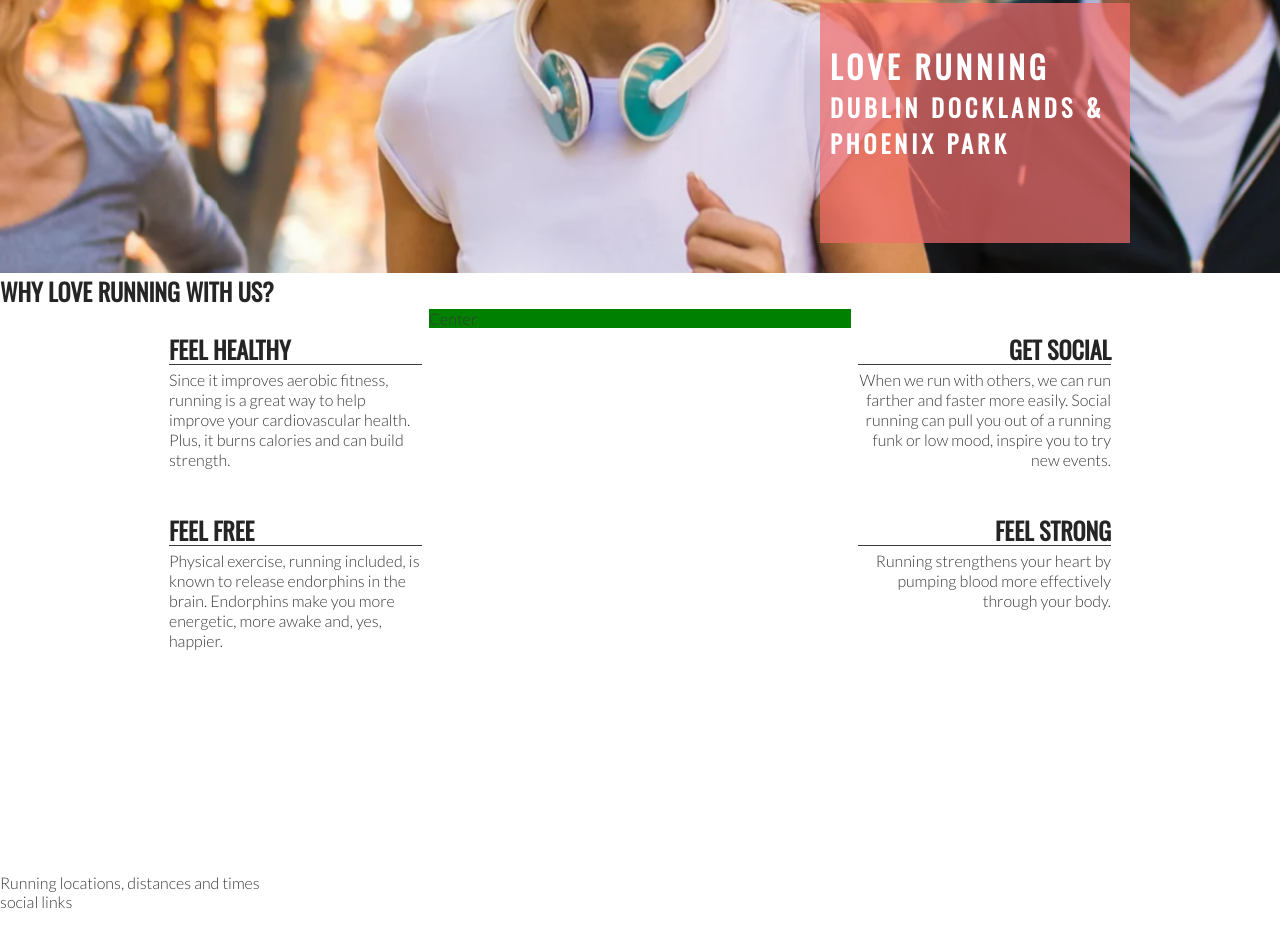
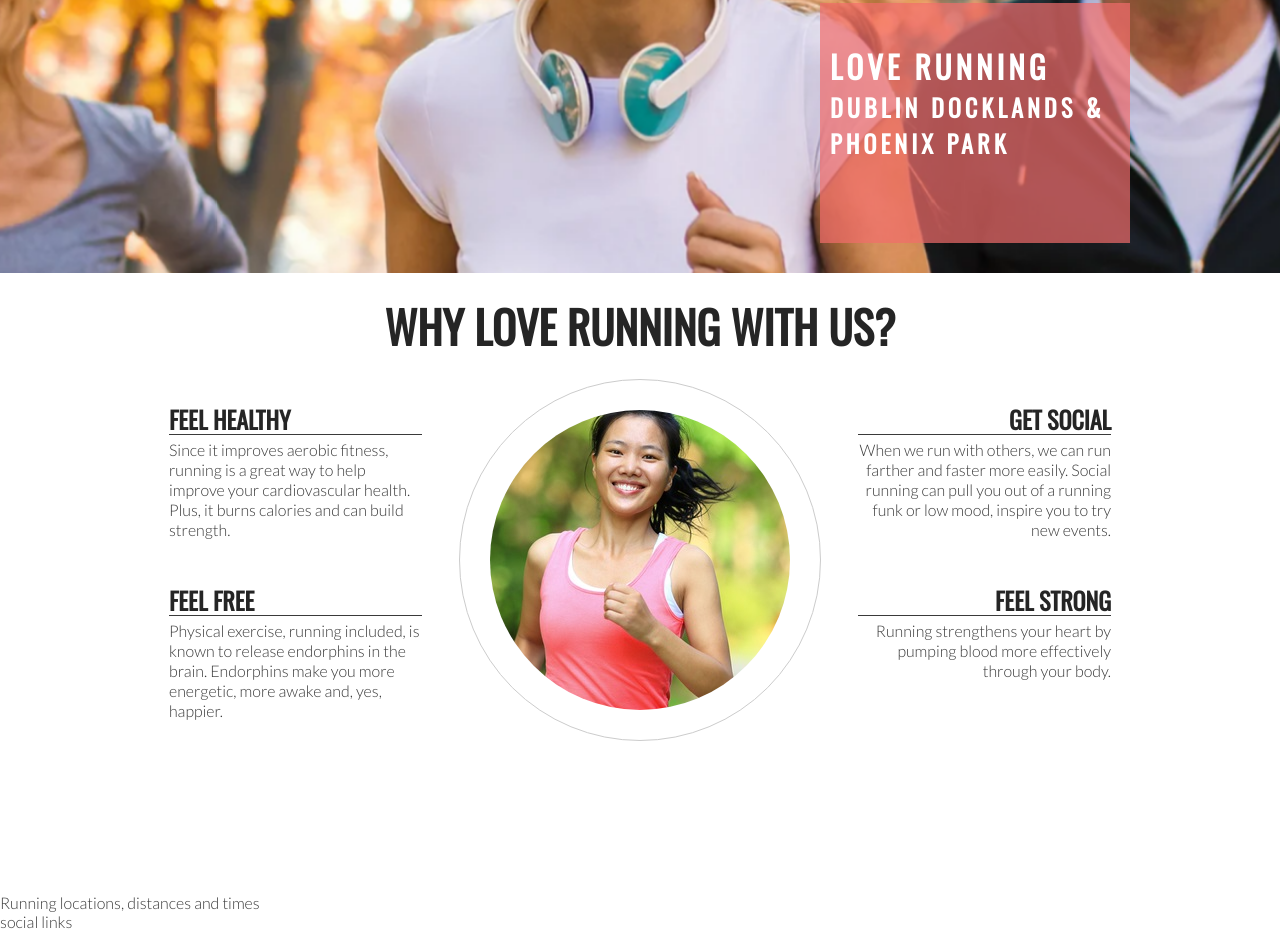
Before and after one commit to MaryAnneLee/love-running, a plain HTML site: page index.html in a window 1280 px wide. Shown: the part 402-1333 px from the top of the page. Drawn offline with nearby package versions, Linux system fonts and the light colour scheme.

Commit message:
Add club ethos central image and style into a circle

```diff
--- a/assets/css/style.css
+++ b/assets/css/style.css
@@ -134,7 +134,6 @@ h1, h2 {
 #center-about {
     width: 33%;
     margin: 0 auto;
-    background-color: green;
 }
 
 hr {
@@ -166,3 +165,26 @@ hr {
 .right-about-heading p {
     text-align: right;
 }
+
+#welcome {
+    text-align: center;
+    margin: 20px 0;
+    font-size: 280%;
+}
+
+#circle-container {
+    width: 300px;
+    height: 300px;
+    padding: 30px;
+    border-style: solid;
+    border-color: #ccc;
+    border-width: 1px;
+    border-radius: 50%;
+    margin: 0 auto;
+}
+
+#circle-cover-bg {
+    background: url(../css/images/ethos-center-image.jpg) no-repeat center center;
+    height: 100%;
+    border-radius: 50%;
+}
--- a/index.html
+++ b/index.html
@@ -37,7 +37,7 @@
         </div>
     </section>
     <section id="club-ethos">
-        <h1>Why love running with us?</h1>
+        <h2 id="welcome">Why love running with us?</h2>
         <div id="left-about">
             <div class="left-about-heading">
                 <h2>Feel Healthy</h2>
@@ -64,7 +64,12 @@
                 </p>
             </div>
         </div>
-        <div id="center-about">Center</div>
+        <div id="center-about">
+            <div id="circle-container">
+                <div id="circle-cover-bg"></div>
+            </div>
+
+        </div>
     </section>
     <section>
         Running locations, distances and times
```
Also changed, not shown: assets/css/images/ethos-center-image.jpg (added).
